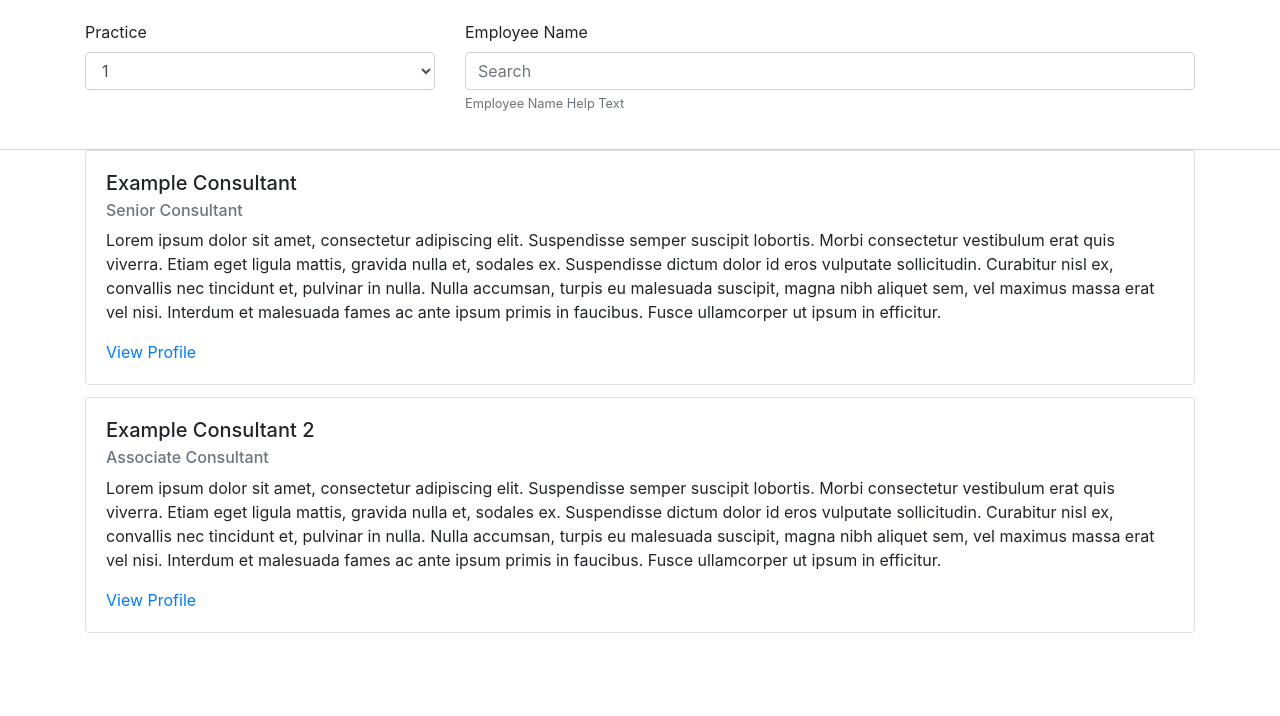
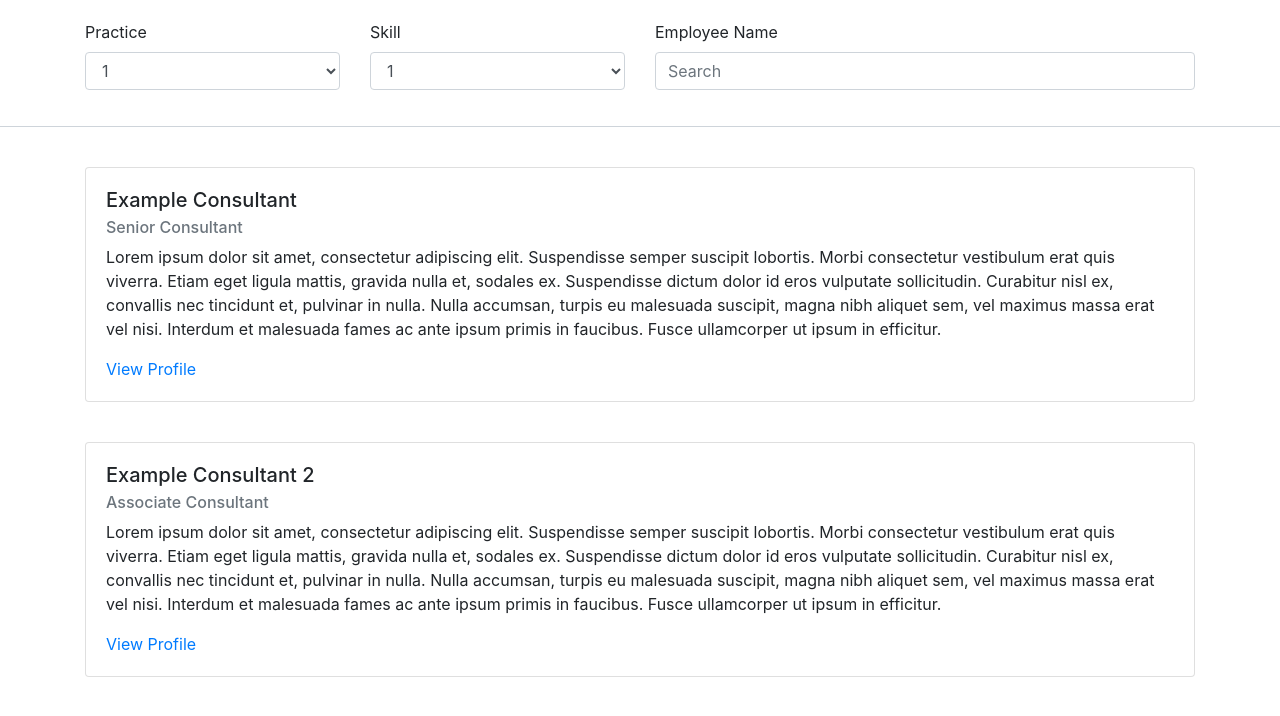
Before and after one commit to sogetiprofileteam/profile, an Angular app: page / in a window 1280 px wide. Shown: the top 716 px of the page. Built offline with nearby package versions, Linux system fonts and the light colour scheme.

Commit message:
updates styles and adds skill select to search

```diff
--- a/src/app/portfolio-item/portfolio-item.component.html
+++ b/src/app/portfolio-item/portfolio-item.component.html
@@ -1,8 +1,8 @@
 <div class="container">
   <div class="card">
     <div class="card-body">
-      <h5 class="card-title">Example Consultant</h5>
-      <h6 class="card-subtitle mb-2 text-muted">Senior Consultant</h6>
+      <h2 class="h5 card-title">Example Consultant</h2>
+      <h3 class="h6 card-subtitle mb-2 text-muted">Senior Consultant</h3>
       <p class="card-text">Lorem ipsum dolor sit amet, consectetur adipiscing elit. Suspendisse semper suscipit lobortis. Morbi consectetur vestibulum erat quis viverra. Etiam eget ligula mattis, gravida nulla et, sodales ex. Suspendisse dictum dolor id eros vulputate sollicitudin. Curabitur nisl ex, convallis nec tincidunt et, pulvinar in nulla. Nulla accumsan, turpis eu malesuada suscipit, magna nibh aliquet sem, vel maximus massa erat vel nisi. Interdum et malesuada fames ac ante ipsum primis in faucibus. Fusce ullamcorper ut ipsum in efficitur.</p>
       <a href="#" class="card-link">View Profile</a>
     </div>
@@ -11,8 +11,8 @@
 <div class="container">
   <div class="card">
     <div class="card-body">
-      <h5 class="card-title">Example Consultant 2</h5>
-      <h6 class="card-subtitle mb-2 text-muted">Associate Consultant</h6>
+      <h2 class="h5 card-title">Example Consultant 2</h2>
+      <h3 class="h6 card-subtitle mb-2 text-muted">Associate Consultant</h3>
       <p class="card-text">Lorem ipsum dolor sit amet, consectetur adipiscing elit. Suspendisse semper suscipit lobortis. Morbi consectetur vestibulum erat quis viverra. Etiam eget ligula mattis, gravida nulla et, sodales ex. Suspendisse dictum dolor id eros vulputate sollicitudin. Curabitur nisl ex, convallis nec tincidunt et, pulvinar in nulla. Nulla accumsan, turpis eu malesuada suscipit, magna nibh aliquet sem, vel maximus massa erat vel nisi. Interdum et malesuada fames ac ante ipsum primis in faucibus. Fusce ullamcorper ut ipsum in efficitur.</p>
       <a href="#" class="card-link">View Profile</a>
     </div>
--- a/src/app/portfolio-item/portfolio-item.component.scss
+++ b/src/app/portfolio-item/portfolio-item.component.scss
@@ -1,3 +1,3 @@
-.container {
-    margin-bottom: 12px;
+.card {
+    margin-bottom: 40px;
 }
--- a/src/app/search/search.component.html
+++ b/src/app/search/search.component.html
@@ -1,7 +1,7 @@
 <div class="search-component">
   <div class="container">
     <form class="row">
-      <div class="col-12 col-md-4 form-group">
+      <div class="col-12 col-md-3 form-group">
         <label for="employeePractice">Practice</label>
         <select class="form-control" id="employeePractice">
           <option>1</option>
@@ -11,10 +11,19 @@
           <option>5</option>
         </select>
       </div>
-      <div class="col-12 col-md-8 form-group">
+      <div class="col-12 col-md-3 form-group">
+        <label for="employeeSkill">Skill</label>
+        <select class="form-control" id="employeeSkill">
+          <option>1</option>
+          <option>2</option>
+          <option>3</option>
+          <option>4</option>
+          <option>5</option>
+        </select>
+      </div>
+      <div class="col-12 col-md-6 form-group">
         <label for="employeeName">Employee Name</label>
-        <input type="text" class="form-control" id="employeeName" aria-describedby="employeeNameHelp" placeholder="Search">
-        <small id="employeeNameHelp" class="form-text text-muted">Employee Name Help Text</small>
+        <input type="text" class="form-control" id="employeeName" aria-describedby="employee name" placeholder="Search">
       </div>
     </form>
   </div>
--- a/src/app/search/search.component.scss
+++ b/src/app/search/search.component.scss
@@ -4,4 +4,5 @@
   border-bottom: 1px solid $color-light;
   padding-top: 20px;
   padding-bottom: 20px;
+  margin-bottom: 40px;
 }
```
